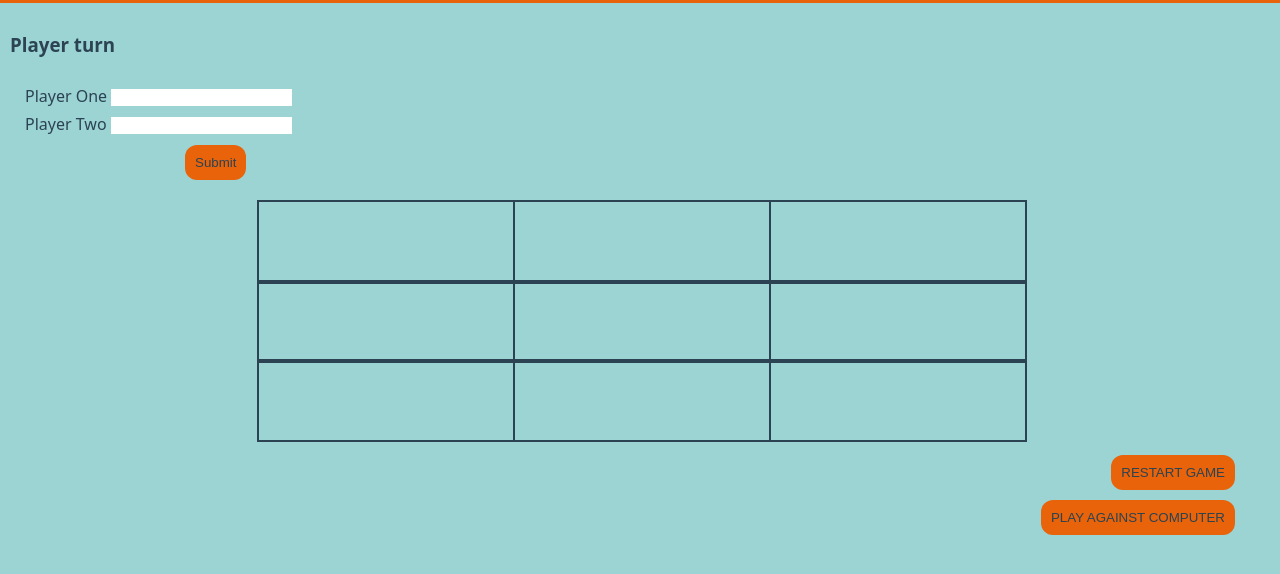
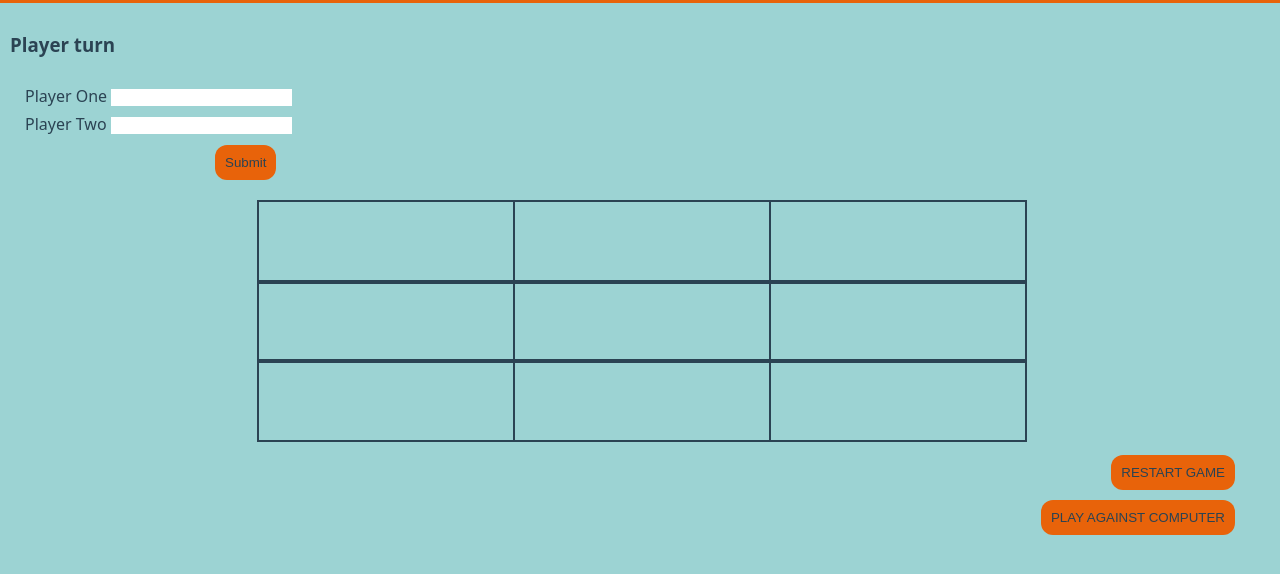
Before and after one commit to RobynGar/noughts_and_croses, a plain HTML site: page game.html in a window 1280 px wide. Shown: the part 86-660 px from the top of the page. Drawn offline with Linux system fonts and the light colour scheme.

Commit message:
css styling

```diff
--- a/gameStyle.css
+++ b/gameStyle.css
@@ -18,7 +18,7 @@
 }
 #submitButton{
     margin-top: 10px;
-    margin-left: 160px;
+    margin-left: 190px;
 }
 
 body {
```
